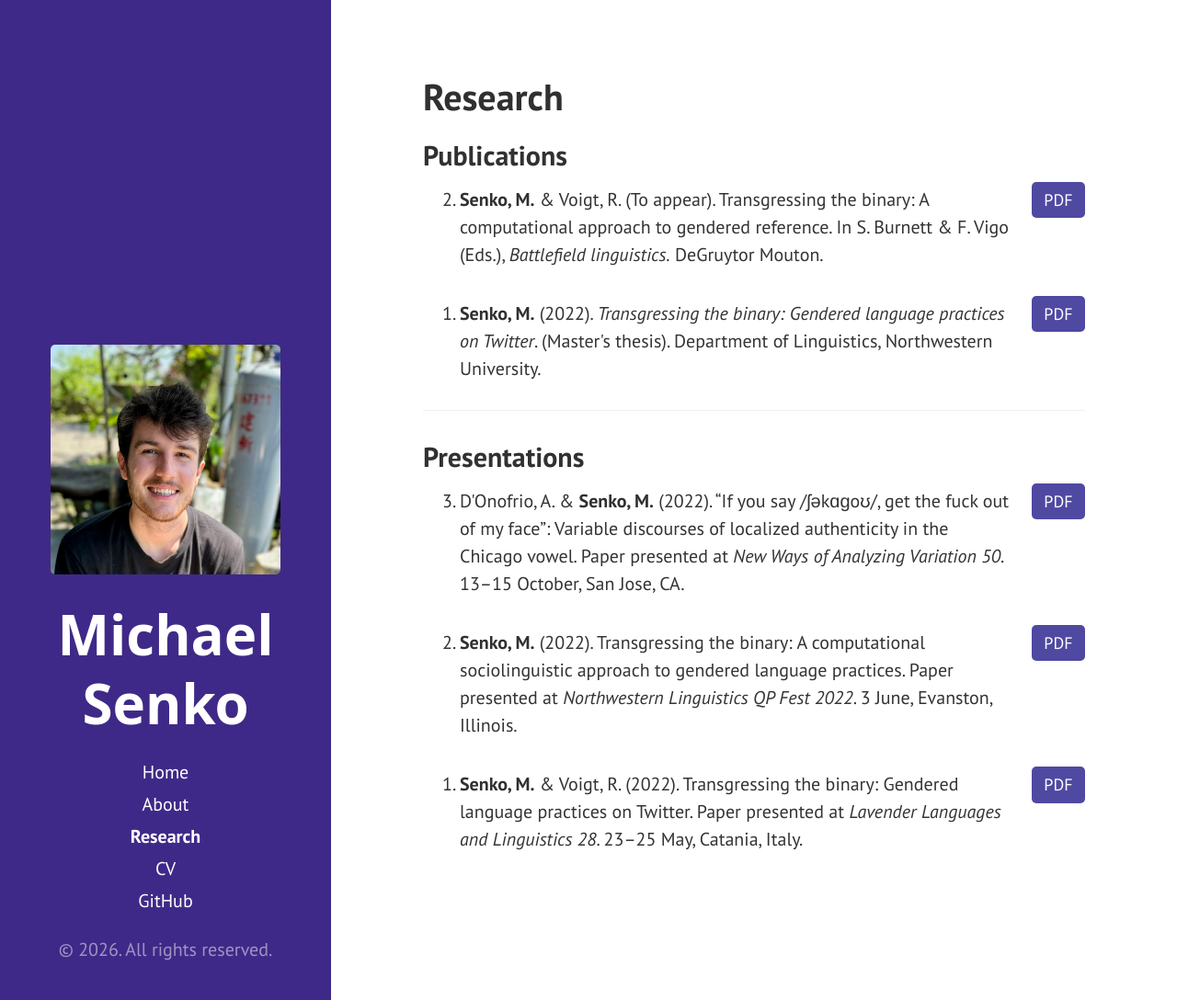
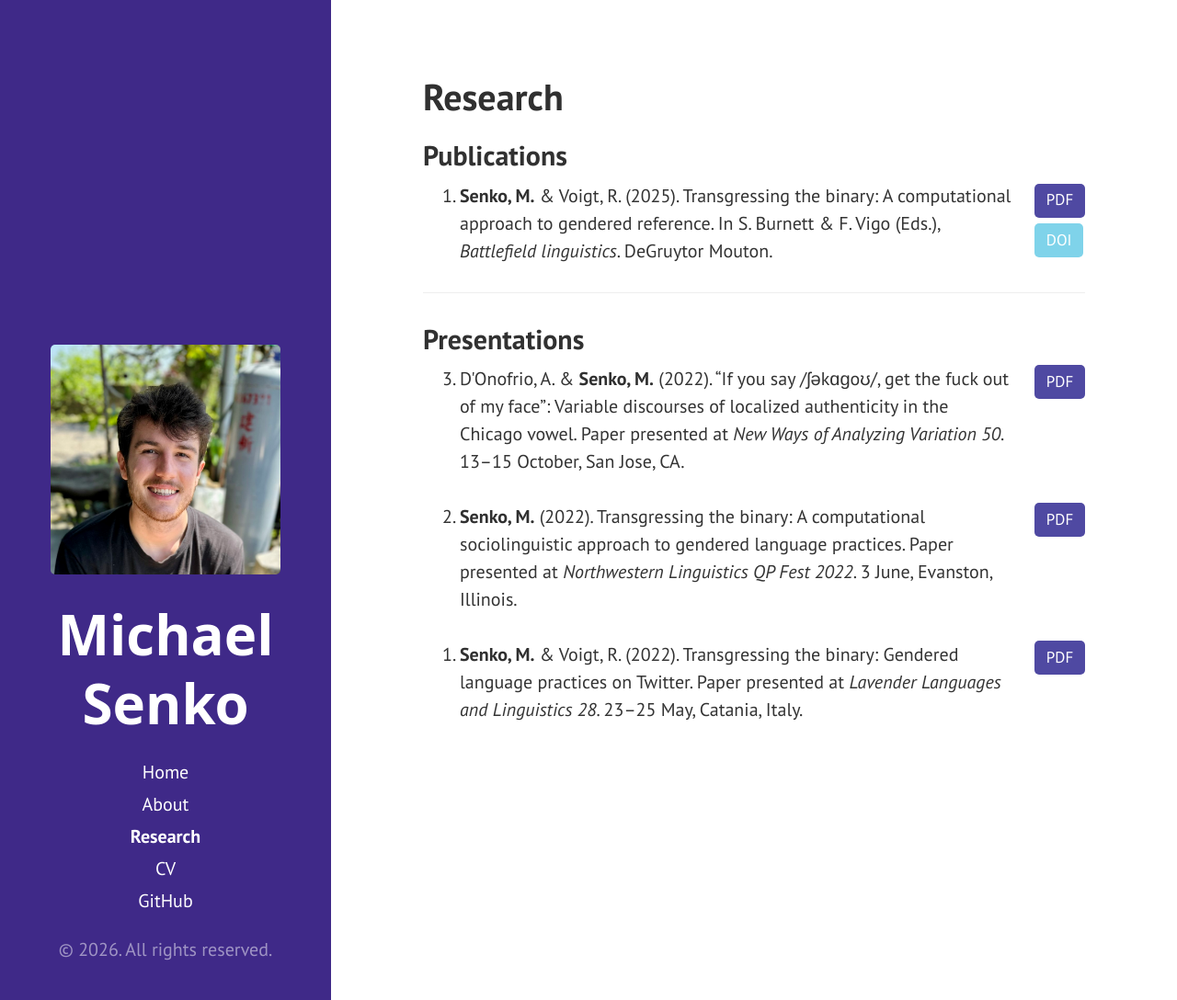
Before and after one commit to msenko1/msenko1.github.io, a Jekyll site: the page built from research.md, in a window 1280 px wide and 1088 px high. Shown: the whole window at 92% size. Built offline with Jekyll 4.4.1, drawn with Linux system fonts in a browser that asks for light colours.

Commit message:
update 3/27

```diff
--- /dev/null
+++ b/_includes/pub.html
@@ -0,0 +1,13 @@
+<li class="research-entry">
+  <div class="entry-wrapper">
+    <p>{{ include.citation }}</p>
+    <div class="button-stack">
+      {% if include.pdf %}
+        <a class="pdf-button" href="{{ include.pdf }}" target="_blank" rel="noopener noreferrer">PDF</a>
+      {% endif %}
+      {% if include.doi %}
+        <a class="doi-button" href="{{ include.doi }}" target="_blank" rel="noopener noreferrer">DOI</a>
+      {% endif %}
+    </div>
+  </div>
+</li>
--- a/css/hyde.css
+++ b/css/hyde.css
@@ -229,25 +229,17 @@ a.sidebar-nav-item:focus {
   display: list-item !important;
 }
 
+/* --- Research entries layout (cleaner, CV-style) --- */
+
 .research-entry {
   margin-bottom: 1.5em;
-  display: flex;
-  justify-content: space-between;
-  align-items: center;
-  gap: 1em;
-  flex-wrap: wrap;
-}
-
-.research-entry p {
-  margin: 0;
-  flex: 1;
 }
 
 .entry-wrapper {
   display: flex;
   justify-content: space-between;
-  align-items: baseline;
-  gap: 1em;
+  align-items: flex-start; /* important: align to top */
+  gap: 1.25em;
 }
 
 .entry-wrapper p {
@@ -255,20 +247,47 @@ a.sidebar-nav-item:focus {
   flex: 1;
 }
 
-.pdf-button {
+/* --- Button stack (right side, vertical) --- */
+
+.button-stack {
+  display: flex;
+  flex-direction: column;
+  align-items: flex-start;
+  gap: 6px;
+  margin-top: 2px; /* subtle alignment with text */
+}
+
+/* --- Shared button styling --- */
+
+.pdf-button,
+.doi-button {
   white-space: nowrap;
-  background-color: #4f49a2;
   color: white !important;
   border: none;
   padding: 0.35em 0.75em;
   border-radius: 5px;
   text-decoration: none;
-  font-size: 0.9em;
+  font-size: 0.85em;
   transition: background-color 0.2s ease;
+  display: inline-block;
+}
+
+/* PDF (your original purple) */
+.pdf-button {
+  background-color: #4f49a2;
 }
 
 .pdf-button:hover {
   background-color: #6b65c5;
+}
+
+/* DOI (lighter sky blue) */
+.doi-button {
+  background-color: #7fd3ea; /* softer sky blue */
+}
+
+.doi-button:hover {
+  background-color: #a6e3f5; /* lighter on hover */
 }
 
 /* Sidebar on smaller screens */
--- a/research.md
+++ b/research.md
@@ -6,19 +6,13 @@ title: Research
 ## Publications
 
 <ol class="research-list" reversed>
-  <li class="research-entry">
-    <div class="entry-wrapper">
-      <p><strong>Senko, M.</strong> & Voigt, R. (To appear). Transgressing the binary: A computational approach to gendered reference. In S. Burnett & F. Vigo (Eds.), <em>Battlefield linguistics.</em> DeGruytor Mouton.</p>
-      <a class="pdf-button" href="/assets/publications/senko_voigt_2025_computational_gender_reference.pdf" target="_blank">PDF</a>
-    </div>
-  </li>
 
-  <li class="research-entry">
-    <div class="entry-wrapper">
-      <p><strong>Senko, M.</strong> (2022). <em>Transgressing the binary: Gendered language practices on Twitter</em>. (Master's thesis). Department of Linguistics, Northwestern University.</p>
-      <a class="pdf-button" href="/assets/publications/senko_thesis_final.pdf" target="_blank">PDF</a>
-    </div>
-  </li>
+{% include pub.html
+   citation="<strong>Senko, M.</strong> & Voigt, R. (2025). Transgressing the binary: A computational approach to gendered reference. In S. Burnett & F. Vigo (Eds.), <em>Battlefield linguistics</em>. DeGruytor Mouton."
+   pdf="/assets/publications/senko_voigt_2025_computational_gender_reference.pdf"
+   doi="https://doi.org/10.1515/9783111351568-019"
+%}
+
 </ol>
 
 ---
```
Also changed, not shown: _posts/2012-02-06-whats-jekyll.md (deleted, +0 -12 lines), _posts/2012-02-07-example-content.md (deleted, +0 -130 lines), _posts/2013-12-28-introducing-hyde.md (deleted, +0 -37 lines), index.md (+3 -15 lines), 2 other files.
